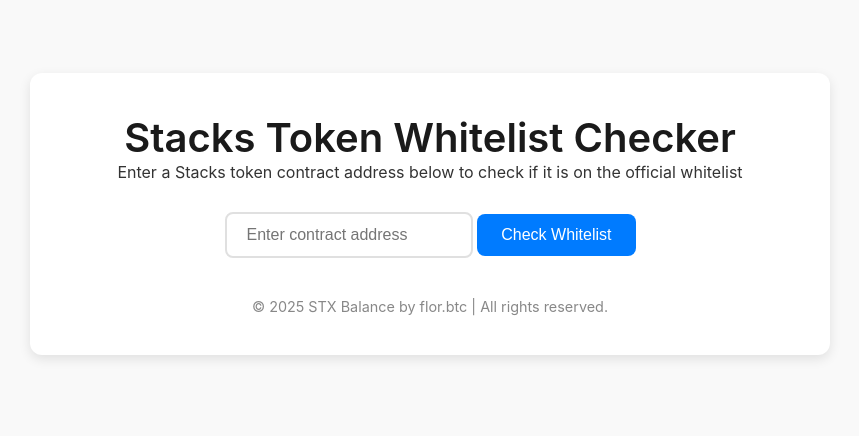
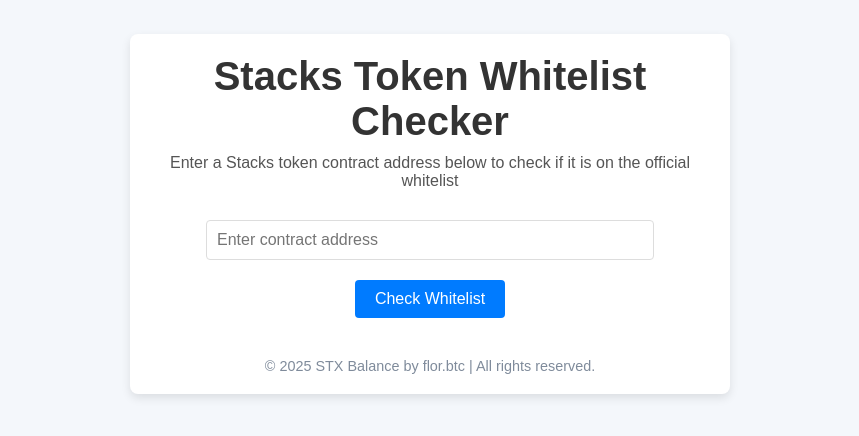
Before and after one commit to flormpecasique/Stacks-Token-Whitelist-Checker, a plain HTML site: page index.html in a window 1280 px wide. Shown: the part 186-622 px from the top of the page, without its empty margins (210-1069 px from the left). Drawn offline with Linux system fonts and the light colour scheme.

Commit message:
styles.css

```diff
--- a/styles.css
+++ b/styles.css
@@ -1,110 +1,92 @@
-/* Global Styles */
+/* Resetting some basic styles */
 * {
     margin: 0;
     padding: 0;
     box-sizing: border-box;
 }
 
+/* Body and container styling */
 body {
-    font-family: 'Inter', sans-serif;
-    background-color: #f9f9f9;
+    font-family: 'Arial', sans-serif;
+    background-color: #f4f7fb;
     color: #333;
     display: flex;
     justify-content: center;
     align-items: center;
     min-height: 100vh;
-    padding: 20px;
 }
 
 .container {
     width: 100%;
-    max-width: 800px;
-    background-color: #ffffff;
-    border-radius: 12px;
-    box-shadow: 0 4px 12px rgba(0, 0, 0, 0.1);
-    padding: 40px;
-    text-align: center;
-    display: flex;
-    flex-direction: column;
-    align-items: center;
+    max-width: 600px;
+    padding: 20px;
+    background-color: #fff;
+    border-radius: 8px;
+    box-shadow: 0 4px 10px rgba(0, 0, 0, 0.1);
 }
 
+/* Header styling */
 header {
+    text-align: center;
     margin-bottom: 30px;
 }
 
-h1 {
+header h1 {
     font-size: 2.5rem;
-    font-weight: 600;
-    color: #1a1a1a;
+    color: #333;
+    font-weight: bold;
 }
 
-.subtitle {
-    font-size: 1.2rem;
-    font-weight: 400;
-    color: #777;
+header p {
+    font-size: 1rem;
+    color: #555;
     margin-top: 10px;
 }
 
-.form-container {
-    display: flex;
-    justify-content: center;
-    margin-bottom: 20px;
-    gap: 10px;
+/* Main section styling */
+main section {
+    text-align: center;
 }
 
 input {
-    padding: 12px 20px;
+    padding: 10px;
+    width: 80%;
+    margin-bottom: 20px;
+    border: 1px solid #ddd;
+    border-radius: 4px;
     font-size: 1rem;
-    border: 2px solid #e0e0e0;
-    border-radius: 8px;
-    width: 60%;
-    max-width: 300px;
-    outline: none;
-    transition: all 0.3s ease;
-}
-
-input:focus {
-    border-color: #007bff;
-    box-shadow: 0 0 5px rgba(0, 123, 255, 0.5);
 }
 
 button {
-    padding: 12px 24px;
-    font-size: 1rem;
+    padding: 10px 20px;
     background-color: #007bff;
     color: white;
     border: none;
-    border-radius: 8px;
+    border-radius: 4px;
+    font-size: 1rem;
     cursor: pointer;
-    transition: background-color 0.3s ease;
 }
 
 button:hover {
     background-color: #0056b3;
 }
 
-.result {
+#whitelistStatus {
     margin-top: 20px;
-    font-size: 1.1rem;
-    font-weight: 600;
+    font-size: 1.2rem;
+    font-weight: bold;
     color: #333;
 }
 
+/* Footer styling */
 footer {
     margin-top: 40px;
     font-size: 0.9rem;
-    color: #888;
+    color: #7f8b9b;
+    font-weight: 300;
+    text-align: center;
 }
 
-@media (max-width: 768px) {
-    .form-container {
-        flex-direction: column;
-        gap: 15px;
-    }
-
-    input {
-        width: 80%;
-        max-width: none;
-    }
+footer p {
+    margin: 0;
 }
```
